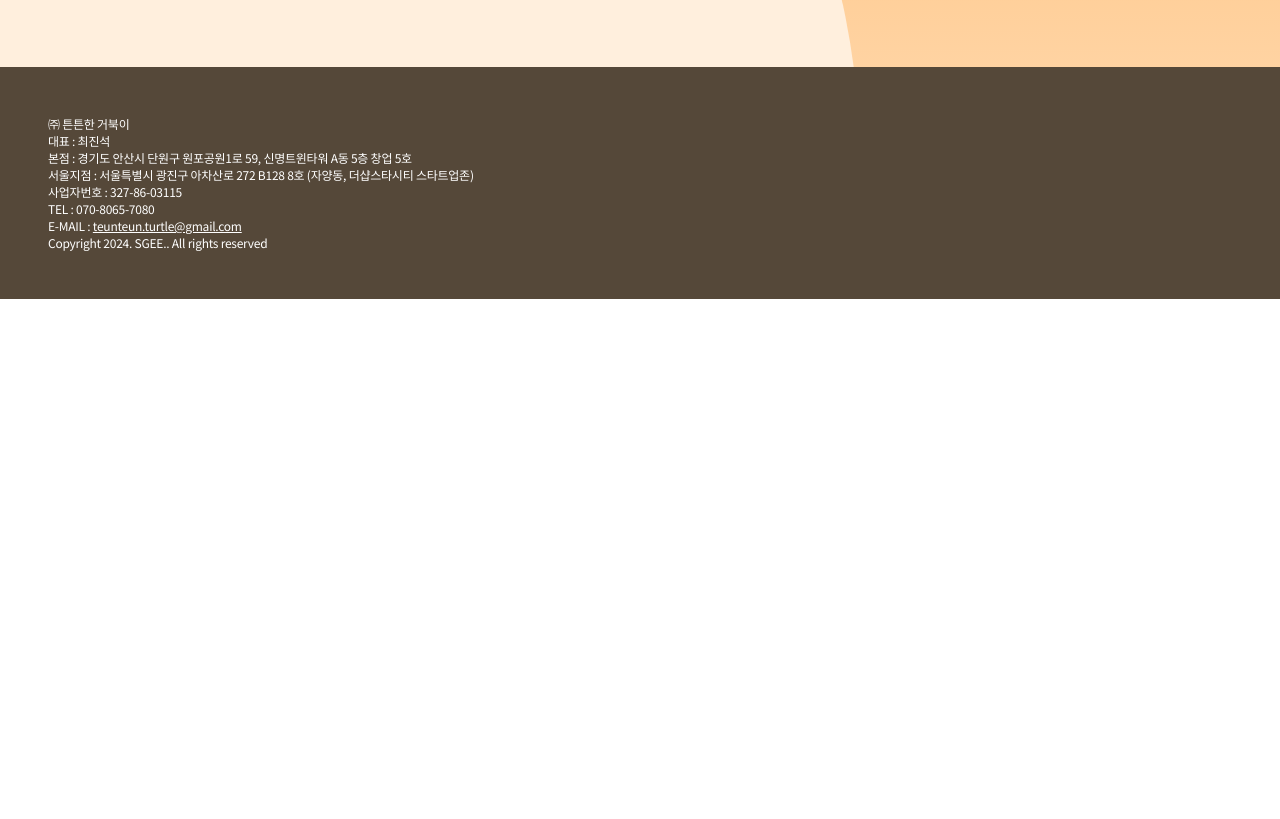
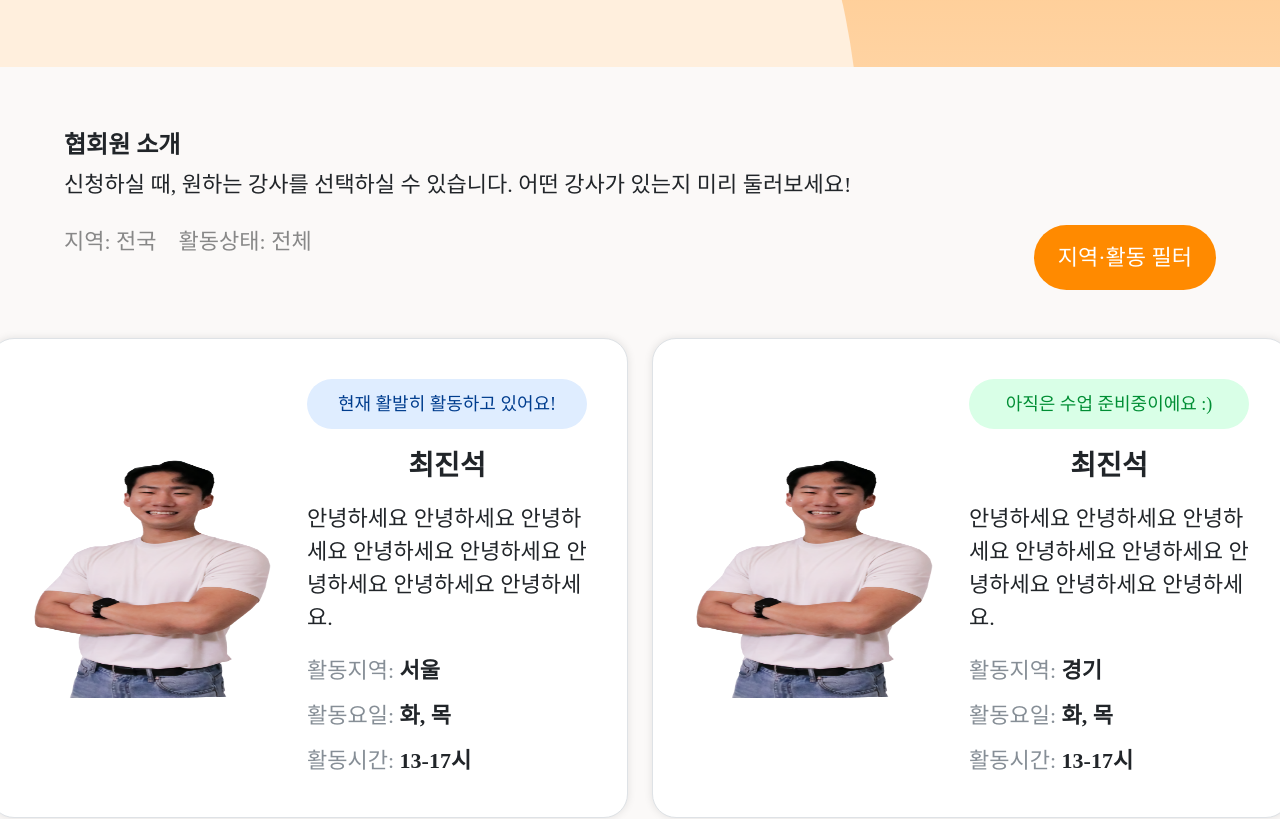
Before and after one commit to HYUN-SIUU/senifit-introduce, a React (Create React App) app: page /sub1 in a window 1280 px wide. Shown: the part 1520-2339 px from the top of the page. Before the commit the page ends 1819 px from the top, so only its background shows below. Built offline with nearby package versions, Linux system fonts and the light colour scheme; a web font is replaced by a local one.

Commit message:
02.05 선생님 카드 컴포넌트

```diff
--- a/src/header/Header.css
+++ b/src/header/Header.css
@@ -3,7 +3,7 @@
     width: 100%;
     position: sticky;
     top: 0;
-    z-index: 200;
+    z-index: 50;
     background-color: #ffffff;
 }
 
--- a/src/pages/SGEE_Sub1_Intro(SGEE).js
+++ b/src/pages/SGEE_Sub1_Intro(SGEE).js
@@ -2,7 +2,7 @@ import React from 'react';
 import Header from '../header/Header';
 import Intro from '../sub1/02_Intro';
 import Member from '../sub1/03_Member';
-// import Teacher from '../sub1/04_Teacher';
+import Teacher from '../sub1/04_Teacher';
 import SNSLinks from '../main/11_SNSLinks';
 import Footer from '../footer/Footer';
 import '../styles/all.css';
@@ -13,7 +13,7 @@ function Sub1() {
             <Header />
             <Intro />
             <Member />
-            {/*<Teacher />*/}
+            <Teacher />
             <SNSLinks />
             <Footer />
             {/* 나머지 섹션을 필요에 따라 추가할 수 있습니다. */}
--- a/src/sub1/04_Teacher.css
+++ b/src/sub1/04_Teacher.css
@@ -1,84 +1,258 @@
-/* TeachersList.css */
 .teachers-list {
   margin: 0 auto;
-    padding: 24px;
+  padding: 64px;
+  background-color: #fbf9f8;
 }
 
 .teachers-list h1 {
   font-size: 24px;
-    font-weight: bold;
-    margin-bottom: 24px;
+  font-weight: 600;
 }
 
 .teachers-list p {
-    font-size: 16px;
-    color: #495057;
-    margin-bottom: 16px;
+  font-size: 22px;
 }
 
+
+
+
+
+
+
+
+
+.filter {
+  display: flex;
+  justify-content: space-between;
+}
+
+.filter-info {
+  color: #888888;
+  font-size: 28px;
+}
+
+.filter-btn {
+  background-color: #FF8A00;
+  padding: 16px 24px;
+  border: none;
+  cursor: pointer;
+  color: white;
+  font-size: 20px;
+  border-radius: 50px;
+}
+
+.filter-overlay {
+  position: fixed;
+  top: 0; left: 0;
+  width: 100vw;
+  height: 100vh;
+  background: rgba(0, 0, 0, 0.2);
+  display: flex;
+  justify-content: center;
+  align-items: center;
+  z-index: 100;
+}
+
+.filter-popup {
+  background: white;
+  width: 560px;
+  height: 580px;
+  padding: 40px;
+  border-radius: 50px;
+  box-shadow: 0 0 10px rgba(0, 0, 0, 0.1);
+  text-align: center;
+}
+
+.filter-component {
+  display: flex;
+  justify-content: space-between;
+}
+
+.filter-component p {
+  width: 95px;
+  font-size: 16px;
+  text-align: left;
+}
+
+.filter-options1 {
+  display: grid;
+  grid-template-columns: repeat(5, 1fr); /* 한 줄에 5개 */
+  width: 385px;
+  gap: 10px;
+}
+
+.filter-options2 {
+  display: flex;
+  justify-content: space-around;
+  width: 385px;
+  gap: 10px;
+}
+
+.filter-label {
+  text-align: center;
+  cursor: pointer;
+}
+
+.filter-label input {
+  margin-right: 5px;
+  transform: scale(1.2);
+}
+
+.selected-tags {
+  display: flex;
+  flex-wrap: wrap;
+  gap: 8px;
+  margin-top: 10px;
+}
+
+.selected-tag {
+  background-color: #FF8A00;
+  color: white;
+  padding: 6px 12px;
+  border-radius: 20px;
+  font-size: 16px;
+  display: flex;
+  align-items: center;
+}
+
+.selected-tag button {
+  background: none;
+  border: none;
+  color: white;
+  font-size: 14px;
+  margin-left: 5px;
+  cursor: pointer;
+}
+
+.confirm-btn {
+  margin-top: 40px;
+  padding: 12px 24px;
+  border-radius: 10px;
+  background: #888;
+  cursor: pointer;
+  border: none;
+
+  color: #FFF;
+  text-align: center;
+  font-size: 20px;
+  font-weight: 700;
+  line-height: 100%;
+  letter-spacing: -0.8px;
+}
+
+.filter-popup .line {
+  margin: 24px 0;
+  padding: 0;
+  height: 2px;
+  border-radius: 10px;
+  background: #D9D9D9;
+}
+
+
+
+
+
+
+
+
+
+
+/* 카드 리스트를 2x2 그리드로 배열 */
+.teachers-grid {
+  display: grid;
+  grid-template-columns: repeat(2, 1fr); /* 2열 그리드 */
+  gap: 24px;
+  justify-content: center;
+  margin-top: 48px;
+}
+
+
+
+
+
 .teacher-card {
+  display: flex;
+  justify-content: center;
+  align-items: center;
+  gap: 36px;
+  border-radius: 24px;
+  background-color: #fff;
+  box-shadow: 0px 0px 8px 0px rgba(0, 0, 0, 0.10);
   border: 1px solid #dee2e6;
-    border-radius: 8px;
-    padding: 16px;
-    margin-bottom: 16px;
-    background-color: #f8f9fa;
-    box-shadow: 0 2px 4px rgba(0, 0, 0, 0.1);
+  padding: 40px;
+  transition: transform 0.2s;
+}
+
+
+
+
+
+.teacher-image {
+  width: 240px;
+  height: 240px;
+  border-radius: 12px;
+}
+
+
+
+
+
+.teacher-text {
+  display: flex;
+  flex-direction: column;
+  flex: 1;
+  justify-content: center;
+  align-items: left;
+  gap: 20px;
 }
 
 .status {
-    padding: 4px 8px;
-    border-radius: 4px;
-    font-size: 14px;
-    font-weight: bold;
   display: inline-block;
+  width: 280px;
+  height: 50px;
+  border-radius: 1000px;
+  padding: 12px 24px;
+  font-size: 18px;
+  text-align: center;
+  margin: 0 auto;
 }
 
 .status.active {
-    background-color: #d0ebff;
-    color: #1c7ed6;
+  background-color: #DFEDFf;
+  color: #003D8E;
 }
-
 .status.preparing {
-    background-color: #d3f9d8;
-    color: #37b24d;
+  background: #D9FFE7;
+  color: #008E34;
 }
-
 .status.ready {
-    background-color: #fff3bf;
-    color: #f59f00;
-  }
-
-  .teacher-info {
-    display: flex;
-    align-items: center;
-    margin-top: 8px;
-  }
-
-  .teacher-image {
-    width: 64px;
-    height: 64px;
-    background-color: #ffe066;
-    border-radius: 50%;
-    margin-right: 16px;
+  background-color: #FFF2DA;
+  color: #8E5C00;
 }
 
 .teacher-name {
-    font-size: 18px;
-    font-weight: bold;
-    margin: 0;
+  font-size: 28px;
+  font-weight: 700;
+  text-align: center;
+  margin-bottom: 0;
 }
 
 .teacher-description {
-    font-size: 14px;
-    color: #495057;
-    margin-top: 4px;
+  font-size: 20px;
+  text-align: left;
 }
 
 .teacher-details {
-    margin-top: 16px;
+  display: flex;
+  flex-direction: column;
+  gap: 12px;
 }
 
 .teacher-details p {
-    font-size: 14px;
+  font-weight: 600;
+}
+
+.teacher-details p span {
+  font-weight: 400;
   color: #868e96;
 }
--- a/src/sub1/04_Teacher.js
+++ b/src/sub1/04_Teacher.js
@@ -1,69 +1,176 @@
-import React from "react";
+import React, { useState } from "react";
 import "./04_Teacher.css";
+import member1 from "../img/sub1_03_member1.png";
 
-const teachers = [
+const statusMsg = {
+  active: "현재 활발히 활동하고 있어요!",
+  preparing: "아직은 수업 준비중이에요 :)",
+  ready: "예비 협회원! 교육수료 후 올게요!"
+};
+
+const teachersData = [
   {
     name: "최진석",
-    description:
-      "안녕하세요 안녕하세요 안녕하세요 안녕하세요 안녕하세요 안녕하세요 안녕하세요 안녕하세요 안녕하세요 안녕하세요 안녕하세요 안녕하세요.",
-    region: "서울 전체",
+    description: "안녕하세요 안녕하세요 안녕하세요 안녕하세요 안녕하세요 안녕하세요 안녕하세요 안녕하세요.",
+    region: "서울",
     days: "화, 목",
     time: "13-17시",
-    status: "현재 활발히 활동하고 있어요!",
+    status: statusMsg.active,
     statusType: "active",
+    image: member1
   },
   {
     name: "최진석",
-    description:
-      "안녕하세요 안녕하세요 안녕하세요 안녕하세요 안녕하세요 안녕하세요 안녕하세요 안녕하세요 안녕하세요 안녕하세요 안녕하세요 안녕하세요.",
-    region: "서울 전체",
+    description: "안녕하세요 안녕하세요 안녕하세요 안녕하세요 안녕하세요 안녕하세요 안녕하세요 안녕하세요.",
+    region: "경기",
     days: "화, 목",
     time: "13-17시",
-    status: "아직은 수업 준비중이에요 :)",
+    status: statusMsg.preparing,
     statusType: "preparing",
-  },
-  {
-    name: "최진석",
-    description:
-      "안녕하세요 안녕하세요 안녕하세요 안녕하세요 안녕하세요 안녕하세요 안녕하세요 안녕하세요 안녕하세요 안녕하세요 안녕하세요 안녕하세요.",
-    region: "서울 전체",
-    days: "화, 목",
-    time: "13-17시",
-    status: "이미 협회원 교육을 수료하고 졸업!",
-    statusType: "ready",
-  },
+    image: member1
+  }
 ];
 
-const TeacherCard = ({ teacher }) => {
+const regions = ["전국", "서울", "경기", "인천", "대전", "광주", "대구", "울산", "부산", "세종",
+  "강원", "충북", "충남", "전북", "전남", "경북", "경남", "제주"];
+const statusOptions = ["전체", "활동중", "활동예정", "교육중"];
+
+
+//필터 컴포넌트
+const FilterPopup = ({ isOpen, setIsOpen, selectedRegions, setSelectedRegions, selectedStatus, setSelectedStatus }) => {
+  if (!isOpen) return null;
+
+  const toggleRegion = (region) => {
+    setSelectedRegions((prev) =>
+      prev.includes(region) ? prev.filter((r) => r !== region) : [...prev, region]
+    );
+  };
+
+  const toggleStatus = (status) => {
+    setSelectedStatus((prev) =>
+      prev.includes(status) ? prev.filter((s) => s !== status) : [...prev, status]
+    );
+  };
+
+  const removeSelectedRegion = (region) => {
+    setSelectedRegions((prev) => prev.filter((r) => r !== region));
+  };
+
+  const removeSelectedStatus = (status) => {
+    setSelectedStatus((prev) => prev.filter((s) => s !== status));
+  };
+
+  return (
+    <div className="filter-overlay" onClick={() => setIsOpen(false)}>
+      <div className="filter-popup" onClick={(e) => e.stopPropagation()}>
+        <div className="filter-component">
+          <p>지역</p>
+          <div className="filter-options1">
+            {regions.map((region) => (
+              <label key={region} className={`filter-label ${selectedRegions.includes(region) ? "selected" : ""}`}>
+                <input type="checkbox" checked={selectedRegions.includes(region)} onChange={() => toggleRegion(region)} />
+                {region}
+              </label>
+            ))}
+          </div>
+        </div>
+        <div className="selected-tags">
+          {selectedRegions.map((region) => (
+            <span key={region} className="selected-tag">
+              {region} <button onClick={() => removeSelectedRegion(region)}>X</button>
+            </span>
+          ))}
+        </div>
+
+        <div className="line"></div>
+
+        <div className="filter-component">
+          <p>활동 상태</p>
+          <div className="filter-options2">
+            {statusOptions.map((status) => (
+              <label key={status} className={`filter-label ${selectedStatus.includes(status) ? "selected2" : ""}`}>
+                <input type="checkbox" checked={selectedStatus.includes(status)} onChange={() => toggleStatus(status)} />
+                {status}
+              </label>
+            ))}
+          </div>
+        </div>
+        <div className="selected-tags">
+          {selectedStatus.map((status) => (
+            <span key={status} className="selected-tag">
+              {status} <button onClick={() => removeSelectedStatus(status)}>X</button>
+            </span>
+          ))}
+        </div>
+
+        <button className="confirm-btn" onClick={() => setIsOpen(false)}>선택완료</button>
+      </div>
+    </div>
+  );
+};
+
+
+//선생님들 컴포넌트
+const TeacherCard = ({ teacher, onClick }) => {
+  const [expanded, setExpanded] = useState(false);
+
   return (
     <div className="teacher-card">
-      <div className={`status ${teacher.statusType}`}>{teacher.status}</div>
-      <div className="teacher-info">
-        <div className="teacher-image"></div>
-        <div>
-          <h2 className="teacher-name">{teacher.name}</h2>
-          <p className="teacher-description">{teacher.description}</p>
+      <img className="teacher-image" src={teacher.image} alt={teacher.name} />
+      <div className="teacher-text">
+        <div className={`status ${teacher.statusType}`}>{teacher.status}</div>
+        <h2 className="teacher-name">{teacher.name}</h2>
+        <p className="teacher-description">
+          {expanded ? teacher.description : teacher.description.slice(0, 50)}
+          {teacher.description.length > 50 && (
+            <span className="read-more" onClick={(e) => { e.stopPropagation(); setExpanded(!expanded); }}>
+              {expanded ? " 접기" : " 더보기"}
+            </span>
+          )}
+        </p>
+        <div className="teacher-details">
+          <p><span>활동지역:</span> {teacher.region}</p>
+          <p><span>활동요일:</span> {teacher.days}</p>
+          <p><span>활동시간:</span> {teacher.time}</p>
         </div>
-      </div>
-      <div className="teacher-details">
-        <p>활동지역: {teacher.region}</p>
-        <p>활동요일: {teacher.days}</p>
-        <p>활동시간: {teacher.time}</p>
       </div>
     </div>
   );
 };
 
 const Teacher = () => {
+  const [isFilterOpen, setIsFilterOpen] = useState(false);
+  const [selectedRegions, setSelectedRegions] = useState(["전국"]);
+  const [selectedStatus, setSelectedStatus] = useState(["전체"]);
+
   return (
     <div className="teachers-list">
       <h1>협회원 소개</h1>
       <p>신청하실 때, 원하는 강사를 선택하실 수 있습니다. 어떤 강사가 있는지 미리 둘러보세요!</p>
-      <div>
-        {teachers.map((teacher, index) => (
+      <br/>
+      <div className="filter">
+        <p className="filter-info">
+          지역: {selectedRegions.length > 0 ? selectedRegions.join(', ') : setSelectedRegions(["전국"])}&nbsp;&nbsp;&nbsp;
+          활동상태: {selectedStatus.length > 0 ? selectedStatus.join(', ') : setSelectedStatus(["전체"])}
+        </p>
+        <button className="filter-btn" onClick={() => setIsFilterOpen(true)}><p>지역·활동 필터</p></button>
+      </div>
+
+      <FilterPopup
+        isOpen={isFilterOpen}
+        setIsOpen={setIsFilterOpen}
+        selectedRegions={selectedRegions}
+        setSelectedRegions={setSelectedRegions}
+        selectedStatus={selectedStatus}
+        setSelectedStatus={setSelectedStatus}
+      />
+
+      <div className="teachers-grid">
+        {teachersData.map((teacher, index) => (
           <TeacherCard key={index} teacher={teacher} />
         ))}
       </div>
+
     </div>
   );
 };
```
Lines whose indentation alone changed are shown as unchanged.
